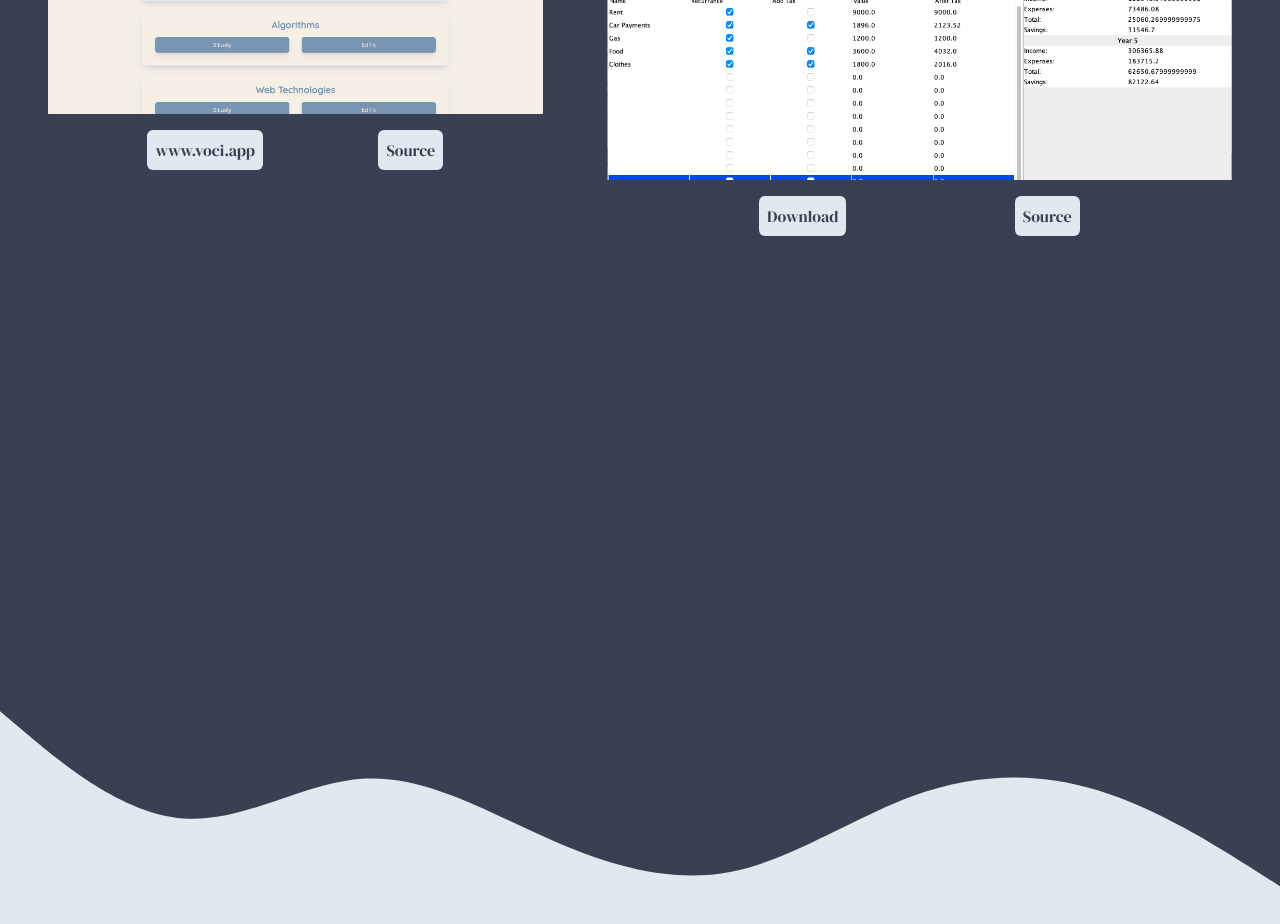
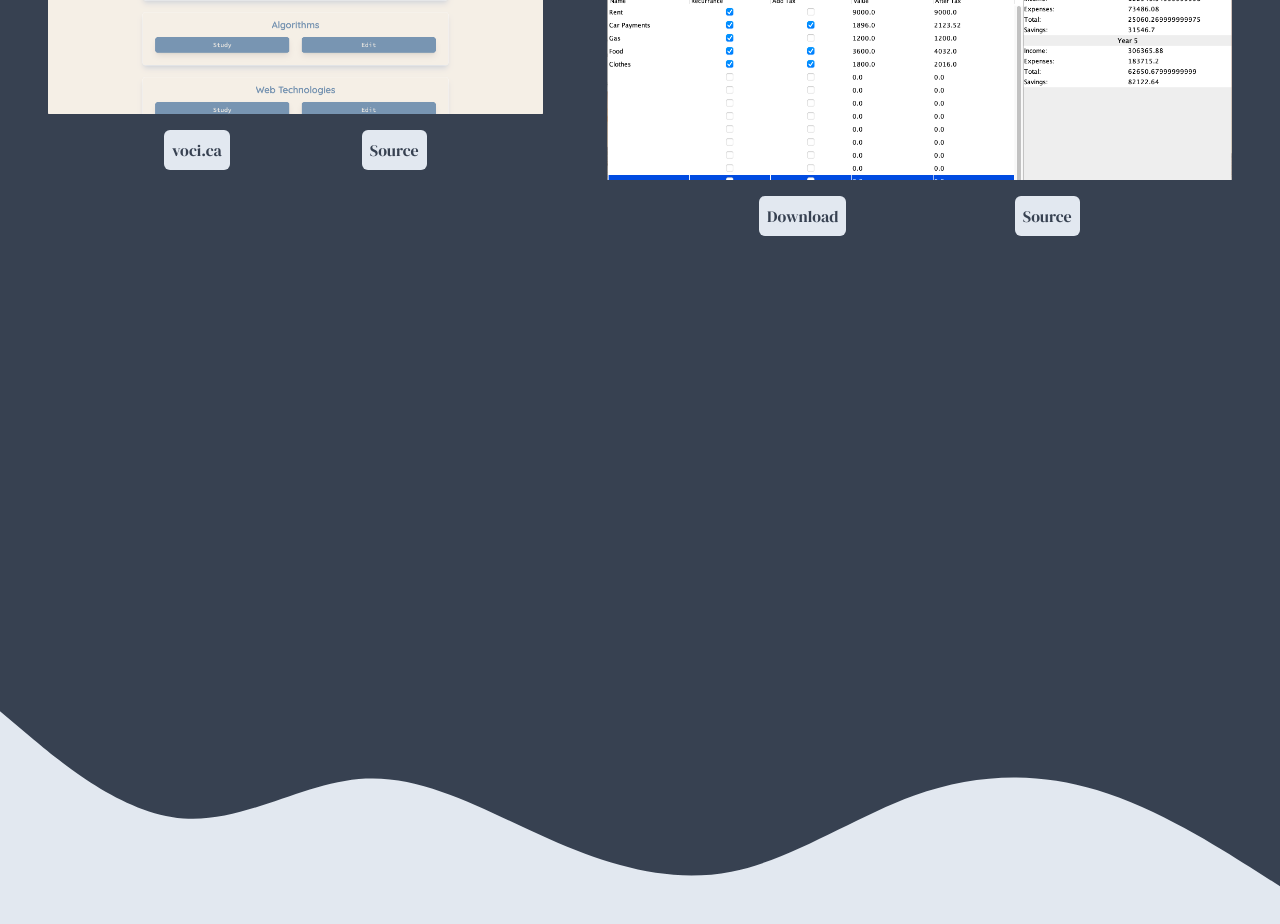
Before and after one commit to jon-steele/Portfolio-Website, a Next.js app: page / in a window 1280 px wide. Shown: the part 1640-2564 px from the top of the page. Built offline with nearby package versions, Linux system fonts and the light colour scheme.

Commit message:
updated voci domain

```diff
--- a/components/sections/projects.js
+++ b/components/sections/projects.js
@@ -30,7 +30,7 @@ export default function Projects({className}) {
           <div className='p-4'>
           <a href='https://voci.ca' target="_blank" rel="noreferrer"><Image className='' src={vocipng} alt='image of voci' /></a>
             <div className='flex justify-evenly mt-4'>
-              <a href='https://voci.ca' target="_blank" rel="noreferrer"><h1 className='bg-slate-200 text-gray-700 rounded-md p-2 mr-2'>www.voci.app</h1></a>
+              <a href='https://voci.ca' target="_blank" rel="noreferrer"><h1 className='bg-slate-200 text-gray-700 rounded-md p-2 mr-2'>voci.ca</h1></a>
               <a href='https://github.com/vociapp/voci' target="_blank" rel="noreferrer"><h1 className='bg-slate-200 text-gray-700 rounded-md p-2 ml-2'>Source</h1></a>
             </div>
           </div>
```
